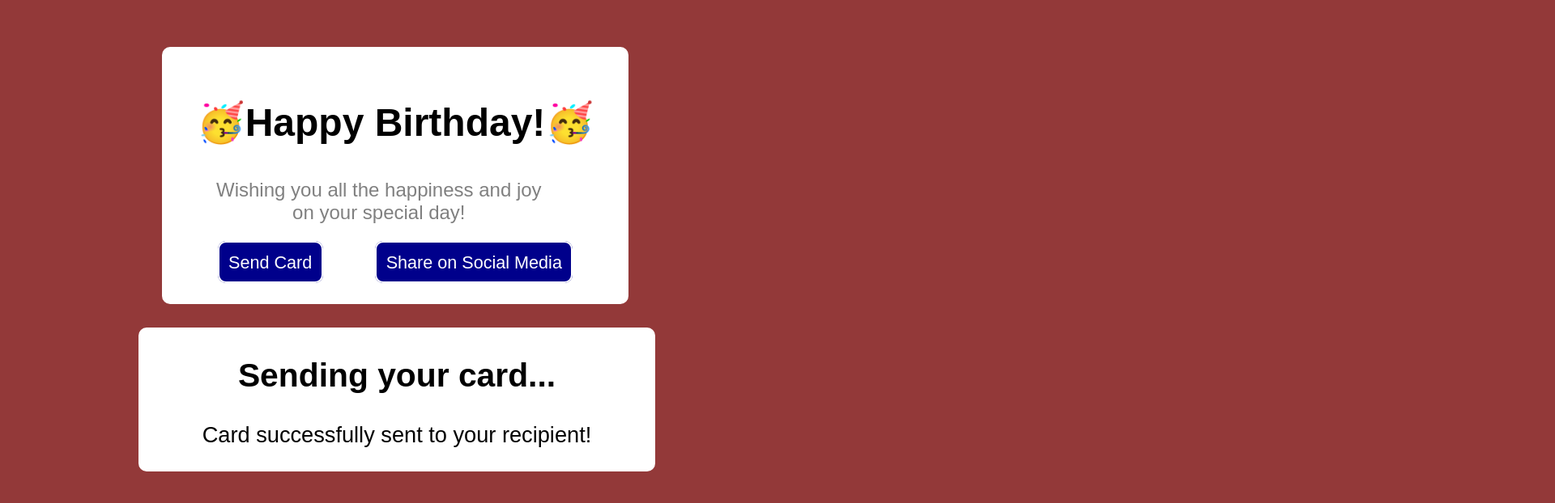
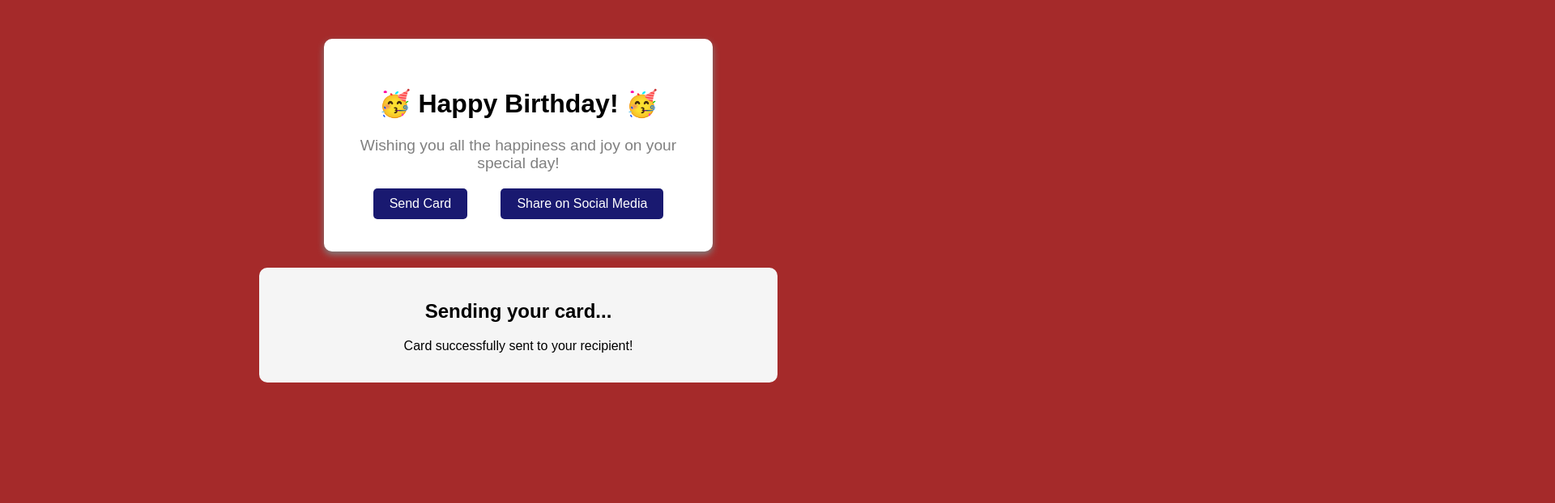
Before and after one commit to karianjahi/greeting-card-css, a plain HTML site: page index.html in a window 1280 px wide. Both pictures are taken after a click on the link "Send Card". Shown: the whole page at 81% size, 1920 px wide, since content can reach past the window. Drawn offline with Linux system fonts and the light colour scheme.

Commit message:
Enhance html semantics for better visuals

```diff
--- a/index.html
+++ b/index.html
@@ -1,42 +1,30 @@
 <!DOCTYPE html>
 <html lang="en">
-
 <head>
     <meta charset="UTF-8">
     <meta name="viewport" content="width=device-width, initial-scale=1.0">
+    <title>Greeting Card</title>
     <link rel="stylesheet" href="styles.css">
-    <title>Greeting Card</title>
 </head>
-
 <body>
-    <div class="white-container">
-        <h1 class="happy-birthday">Happy Birthday!</h1>
-        <p class="wishes">
+    <div id="greeting-card" class="card">
+        <h1>Happy Birthday!</h1>
+        <p class="message">
             Wishing you all the happiness and joy on your special day!
         </p>
-        <!-- <button type="submit" class="card">Send Card</button>
-        <button type="submit" class="card">Share on Social Media</button> -->
-        <a href="#send" class="button-link" type="button">Send Card</a>
-        <a href="#share" class="button-link" type="button">Share on Social Media</a>
+        <div class="card-links">
+            <a class="send-link" href="#send">Send Card</a>
+            <a class="share-link" href="#share">Share on Social Media</a>
+        </div>
     </div>
-    <div class="hidden" id="share">
-        <section>
-            <h2>Sharing your card...</h2>
-            <p>
-                Your card was shared on social media!
-            </p>
-        </section>
-    </div>
+    <section id="send">
+        <h2>Sending your card...</h2>
+        <p>Card successfully sent to your recipient!</p>
+    </section>
 
-    <div class="hidden" id="send">
-        <section>
-            <h2>Sending your card...</h2>
-            <p>
-                Card successfully sent to your recipient!
-            </p>
-        </section>
-
-    </div>
+    <section id="share">
+        <h2>Sharing your card...</h2>
+        <p>Your card was shared on social media!</p>
+    </section>
 </body>
-
 </html>
--- a/styles.css
+++ b/styles.css
@@ -1,93 +1,85 @@
 body {
-    background-color: rgb(147, 57, 57);
     font-family: Arial, Helvetica, sans-serif;
-    width: 150%;
-}
-
-.white-container {
-    width: 30%;
-    background-color: white;
-    margin-left: 10%;
-    padding-top: 1.8%;
-    margin-top: 3%;
-    padding-bottom: 2%;
+    padding: 40px;
     text-align: center;
-    border-radius: 10px;
-    font-size: 150%;
-}
-
-.white-container:hover {
-    background-color: rgba(246, 246, 163, 0.883);
-    transform: scale(120%);
-    transition: transform 0.3s ease;
-}
-
-.happy-birthday::after {
-    content: "🥳";
-    position: relative;
-}
-.happy-birthday::before {
-    content: "🥳";
-    position: relative;
+    background-color: brown;
 }
 
 .card {
-    background-color: darkblue;
-    border: 2px solid darkblue;
-    color: white;
-    font-size: 1.15rem;
-    border-radius: 5%;
-    font-family: Arial, Helvetica, sans-serif;
-    padding: 1.5%;
-    margin: 1%;
+    background-color: white;
+    max-width: 400px;
+    padding: 40px;
+    margin: 0 auto;
+    border-radius: 10px;
+    box-shadow: 0 4px 8px gray;
+    transition: transform 0.3s, background-color 0.3s ease;
+}
+
+.card:hover {
+    background-color: khaki;
+    transform: scale(1.1);
+}
+
+h1::before{
+    content: "🥳 ";
+}
+
+h1::after {
+    content: " 🥳";
+}
+
+.message {
+    font-size: 1.2em;
+    color: gray;
+    margin-bottom: 20px;
 }
 
 
-.wishes {
-    color: gray;
-    padding: 1.5%;
-    width: 70%;
-    text-align: center;
-    margin-left: 10%;
+.card-links {
+    margin-top: 20px;
+    display: flex;
+    justify-content: space-around;
 }
 
-.hidden {
-    display: none;
-    width: 33%;
-    margin-left: 8.5%;
-    text-align: center;
-    border: 2px solid white;
-    border-radius: 10px;
-    font-size: 170%;
-    background-color: white;
-    color: black;
-    margin-top: 1.5%;
-
+.card-links a {
+    text-decoration: none;
+    font-size: 1em;
+    padding: 10px 20px;
+    border-radius: 5px;
+    color: white;
+    background-color: midnightblue;
+    transition: background-color 0.3s ease;
 }
 
-.hidden:hover {
-    transform: skew(8deg);
+.card-links a:hover{
+    background-color: orangered;
 }
 
-#send:target,
-#share:target {
-    display: block
+.card-links a:active {
+    background-color: midnightblue;
 }
 
-.button-link {
-    text-decoration: none;
-    background-color: darkblue;
-    color: white;
-    border: 2px solid white;
-    border-radius: 10px;
-    padding: 2%;
-    font-size: 90%;
-}
-.button-link:hover {
-    background-color: rgb(255, 98, 0);
-    border: 2px solid rgb(255, 98, 0);
+.card-links a:focus {
+    outline: 2px solid yellow;
 }
 
-.white-container a:last-child {
-    margin-left: 10%;
+.card-links a:visited {
+    color: crimson;
 }
+
+section {
+    margin: 20px auto;
+    max-width: 600px;
+    background-color: whitesmoke;
+    padding: 20px;
+    border-radius: 10px;
+    display: none;
+}
+
+section:target {
+    display: block;
+}
+
+section:hover {
+    transform: skewX(10deg);
+}
```
Also changed, not shown: 1 other file.
